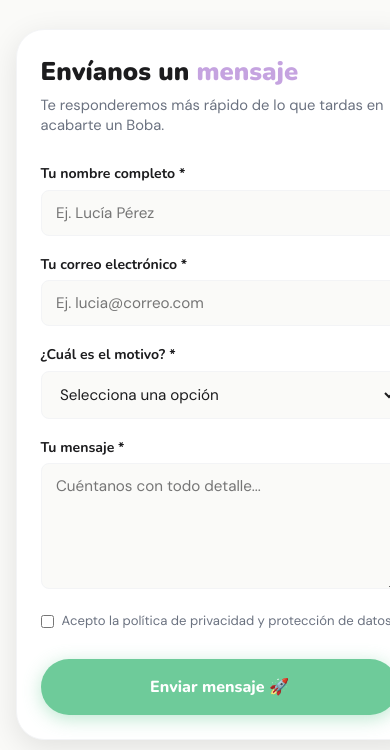
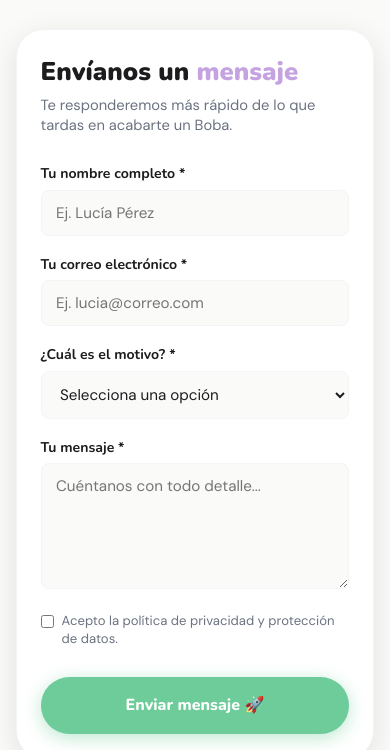
Before and after one commit to MarioHernandezDev/bubbletea, a plain HTML site: page contacto.html in a window 390 px wide. Shown: the part 1247-1997 px from the top of the page. Drawn offline with nearby package versions, Linux system fonts and the light colour scheme.

Commit message:
Cambio finalizado

```diff
--- a/styles.css
+++ b/styles.css
@@ -1947,3 +1947,35 @@ html, body {
     opacity: 1 !important;
   }
 }
+
+/* Amplía el fix de reveal-right a móviles más grandes */
+@media (max-width: 960px) {
+  .reveal-right {
+    transform: none !important;
+    opacity: 1 !important;
+    transition: none !important;
+  }
+}
+
+@media (max-width: 960px) {
+  .contact-page-section {
+    overflow-x: hidden;
+  }
+
+  .contact-grid {
+    grid-template-columns: 1fr;
+    width: 100%;
+  }
+
+  .contact-form-col,
+  .contact-info-col {
+    width: 100%;
+    max-width: 100%;
+    min-width: 0; /* <-- clave: evita que el grid hijo se expanda */
+  }
+
+  .form-wrapper {
+    width: 100%;
+    box-sizing: border-box;
+  }
+}
```
